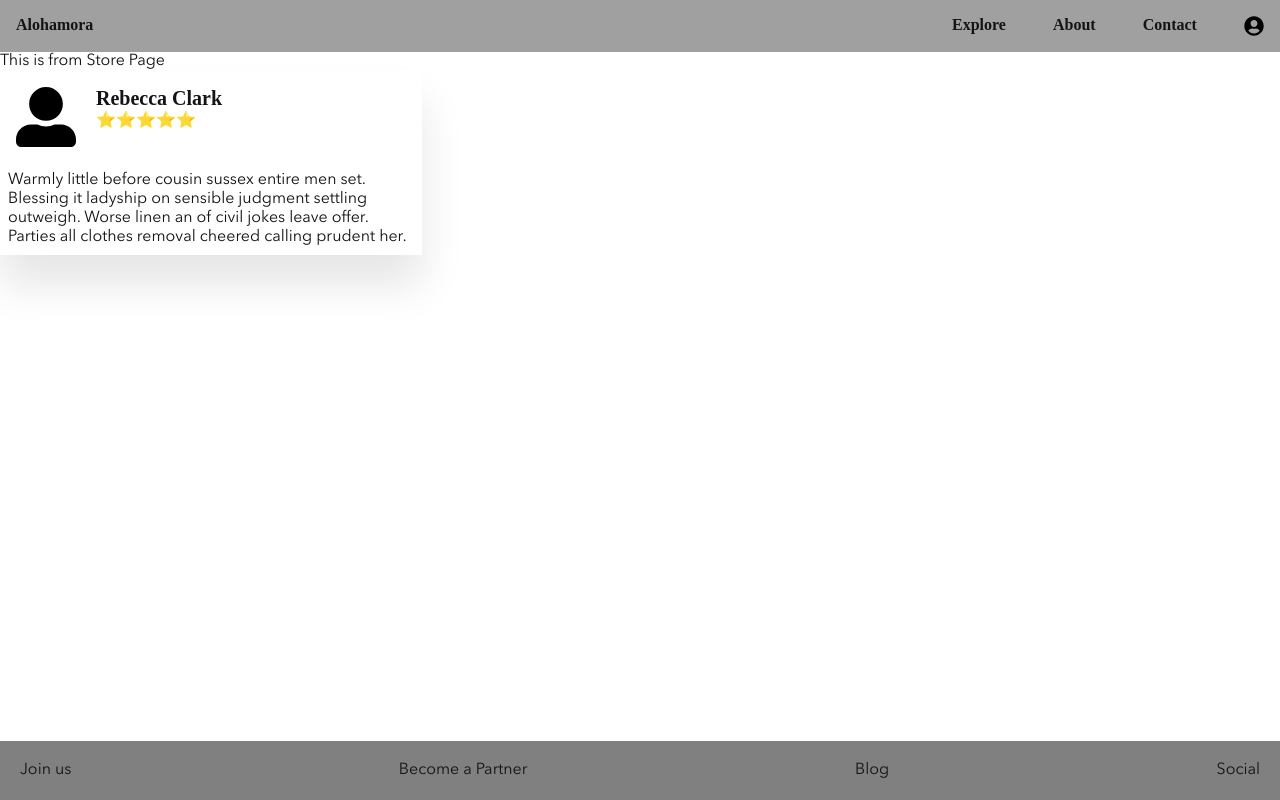
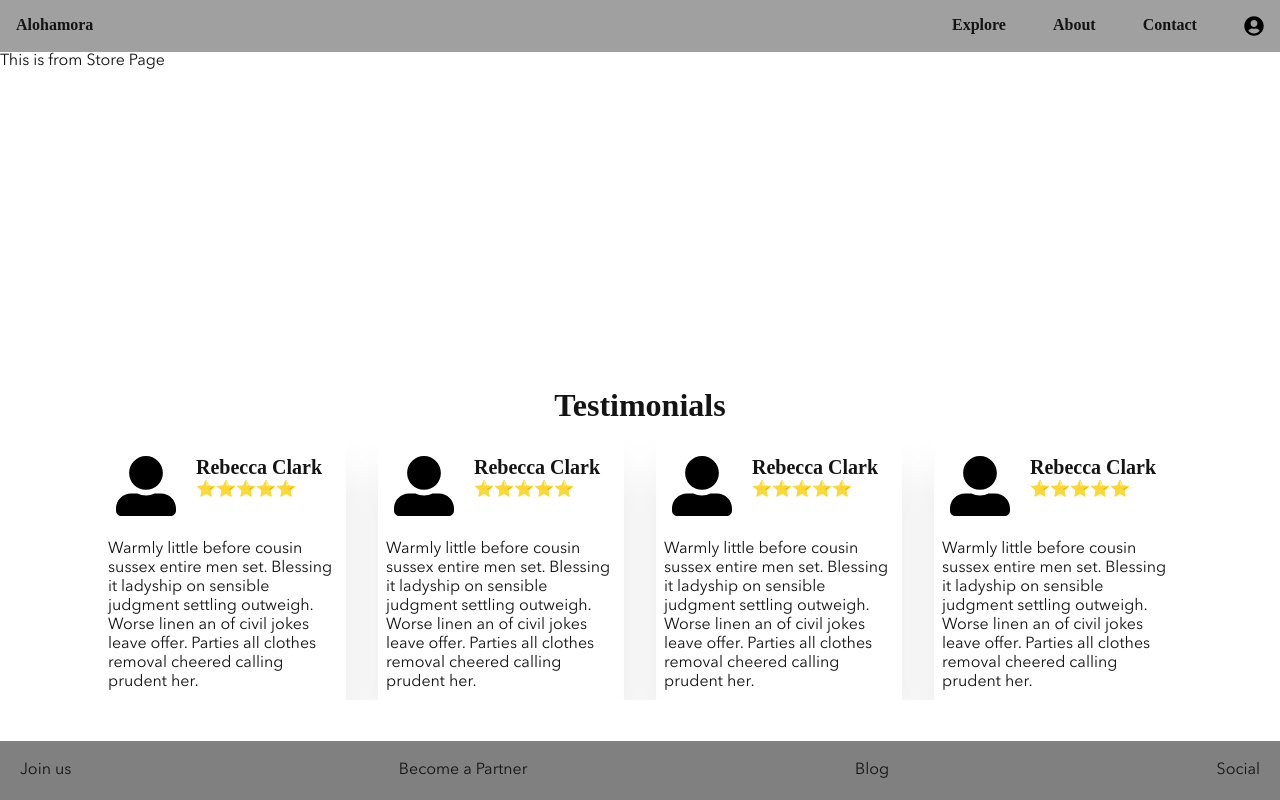
Before and after one commit to phoebe03111/Alohomora, a React (Create React App) app in the folder client/: page /store/1 in a window 1280 px wide. Built offline with nearby package versions, Linux system fonts and the light colour scheme.

Commit message:
add testimonials to page

```diff
--- /dev/null
+++ b/client/src/components/TestimonyGroup/TestimonyGroup.js
@@ -0,0 +1,21 @@
+import React from 'react';
+import './TestimonyGroup.scss';
+import { Testimonials } from '../Testimonials/Testimonials';
+
+const TestimonyGroup = () => {
+  return (
+    <div className='testimonies'>
+      <h1 className='testimonies__title'>Testimonials</h1>
+      <div className='testimonies__wrapper'>
+        <Testimonials/>
+        <Testimonials/>
+        <Testimonials/>
+        <Testimonials/>
+
+      </div>
+
+    </div>
+  )
+}
+
+export default TestimonyGroup
--- /dev/null
+++ b/client/src/components/TestimonyGroup/TestimonyGroup.scss
@@ -0,0 +1,19 @@
+.testimonies {
+    width: 100%;
+    position: fixed;
+    bottom: 0;
+    right: 0;
+    left: 0;
+    width: 100%;
+    padding: 100px;
+    &__wrapper {
+      display: flex;
+      gap: 2rem;
+      overflow: scroll;
+
+    }
+    &__title {
+      text-align: center;
+      padding: 16px;
+    }
+}
--- a/client/src/pages/StorePage/StorePage.js
+++ b/client/src/pages/StorePage/StorePage.js
@@ -1,11 +1,12 @@
 import React from "react";
-import { Testimonials } from "../../components/Testimonials/Testimonials";
+// import { Testimonials } from "../../components/Testimonials/Testimonials";
+import TestimonyGroup from "../../components/TestimonyGroup/TestimonyGroup";
 
 const StorePage = () => {
   return (
   <div>
     This is from Store Page
-    <Testimonials/>
+    <TestimonyGroup/>
     </div>
     );
 };
```
